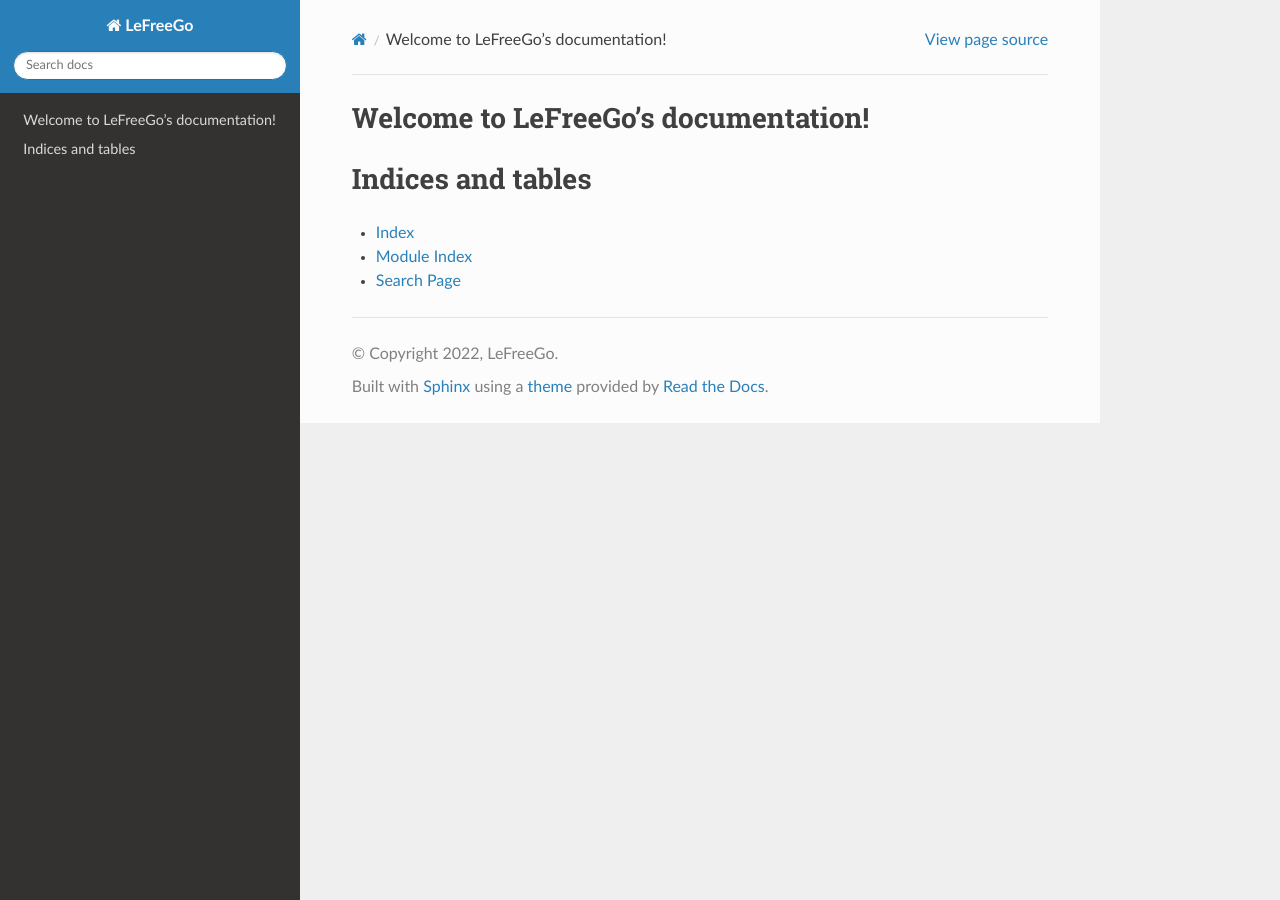
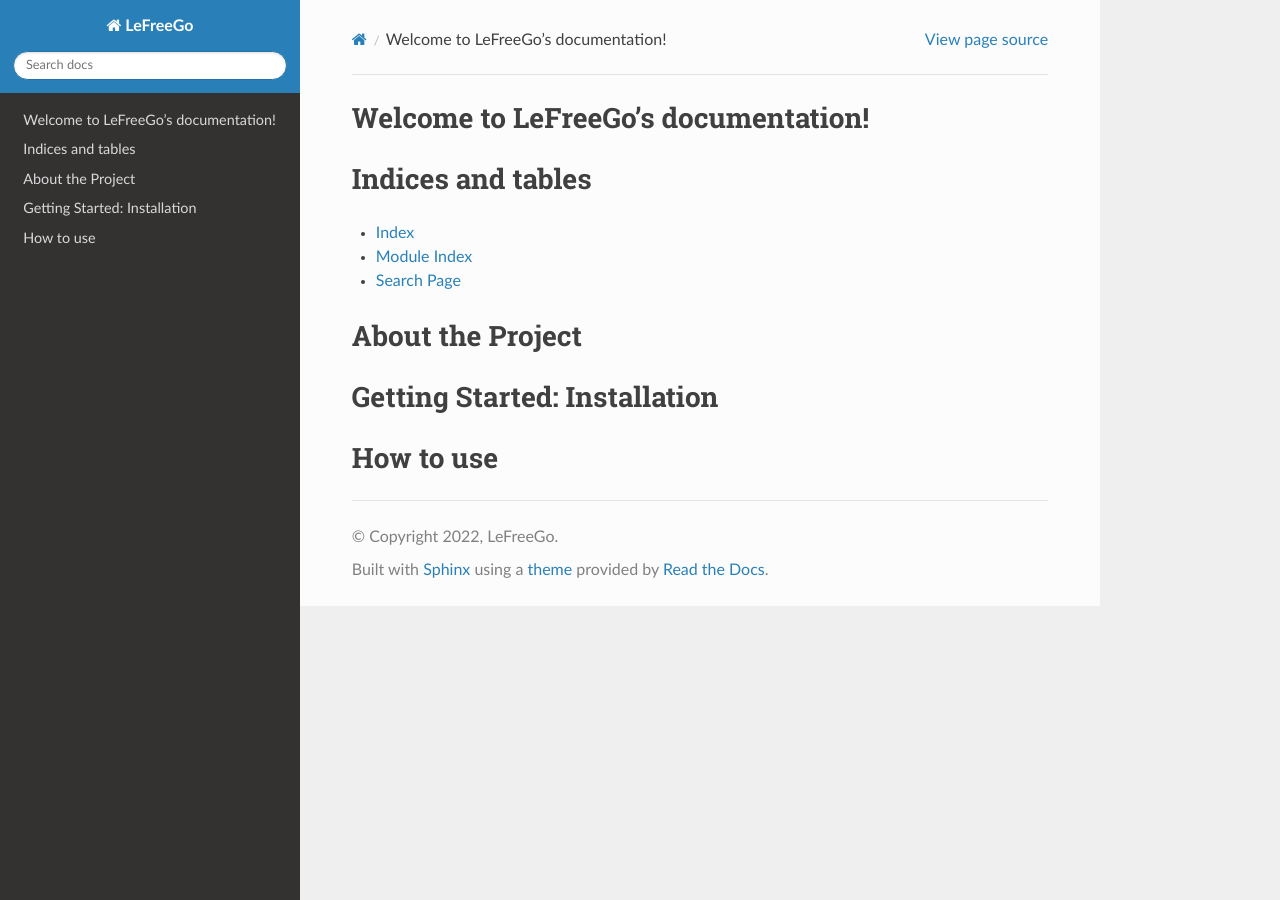
Before and after one commit to kevinZG-dev/LeFreeGo, a Sphinx documentation site: the page built from docs/source/index.rst, in a window 1280 px wide. Built offline with Sphinx 7.4.7 and the Read the Docs theme 2.0.0, drawn with Linux system fonts in a browser that asks for light colours.

Commit message:
add pages to the docs

```diff
--- a/docs/source/index.rst
+++ b/docs/source/index.rst
@@ -17,3 +17,12 @@
 * :ref:`genindex`
 * :ref:`modindex`
 * :ref:`search`
+
+About the Project
+==================
+
+Getting Started: Installation
+=============================
+
+How to use
+==========
```
Also changed, not shown: 5 other files.
